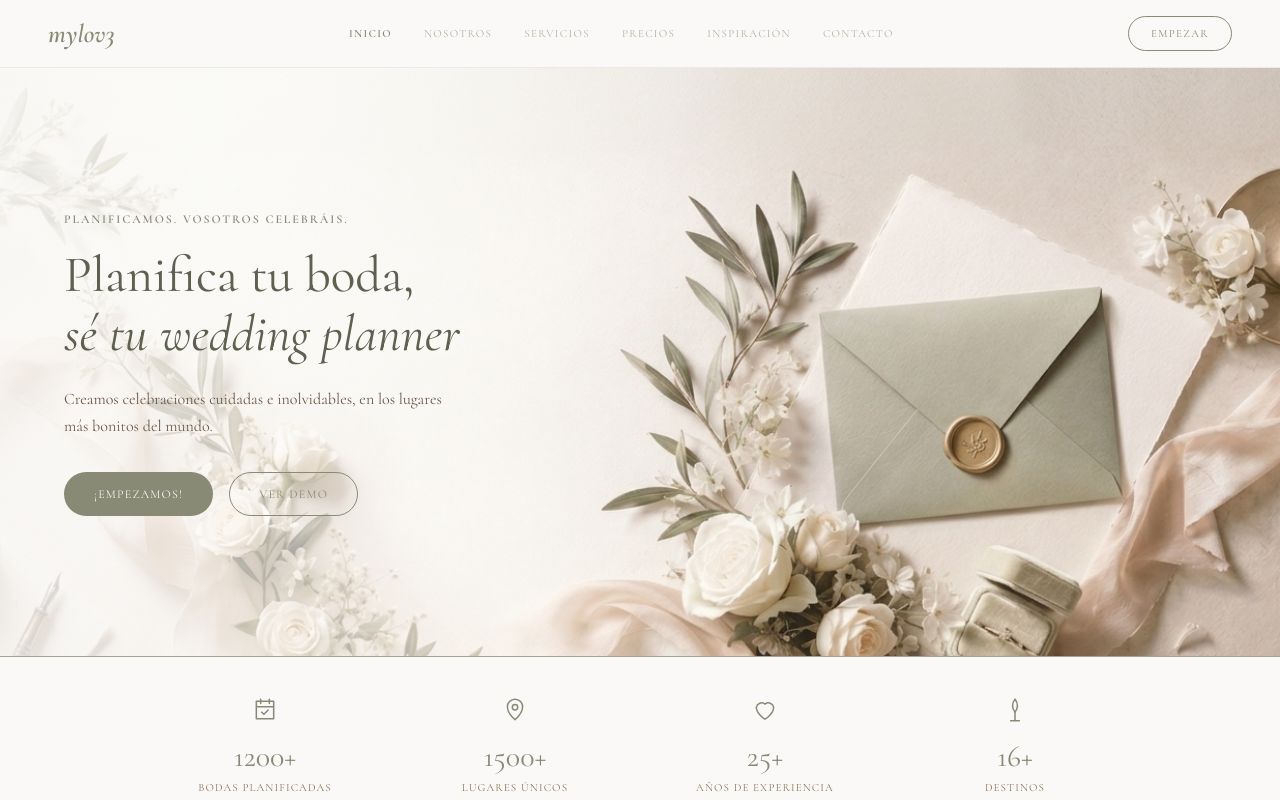
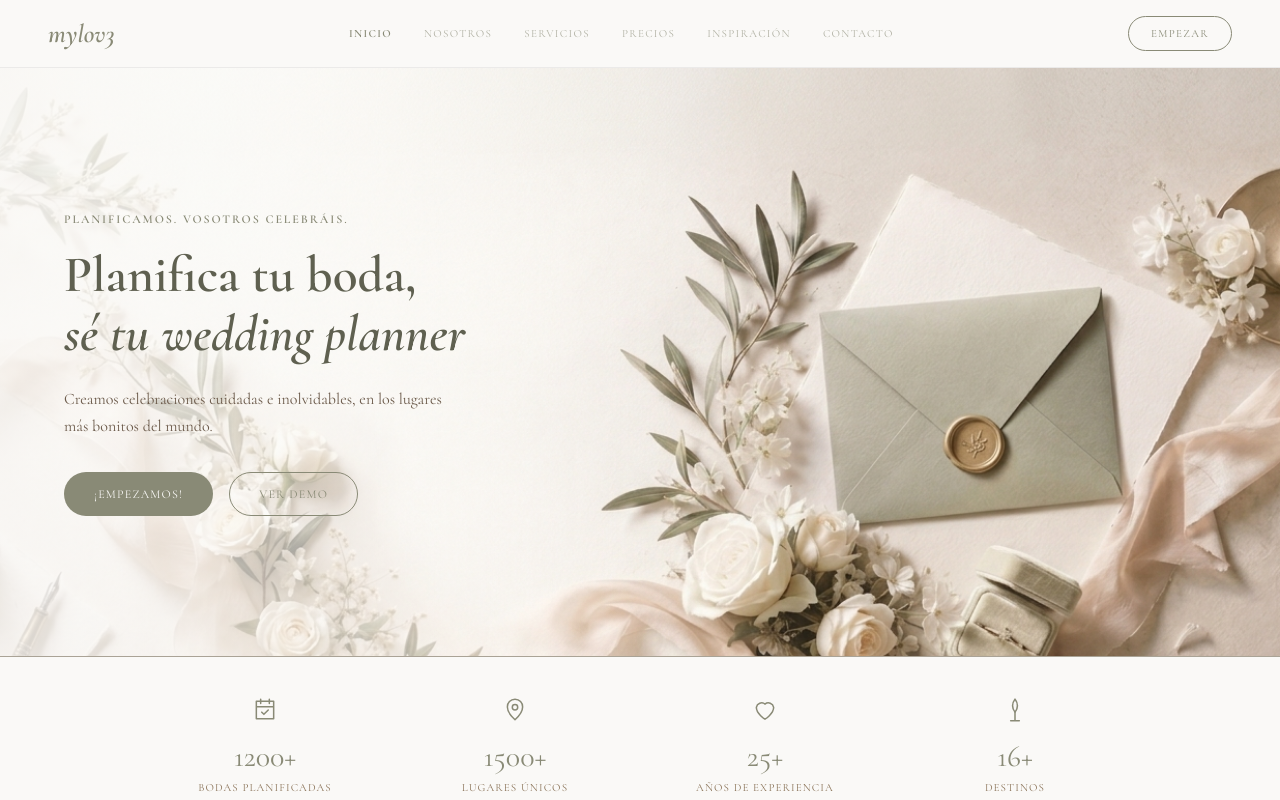
Before and after one commit to bertagracia86/vowed, a Next.js app: page / in a window 1280 px wide. Shown: the top 800 px of the page. Built offline with nearby package versions, Linux system fonts and the light colour scheme.

Commit message:
ajustar peso del titulo hero a semibold

```diff
--- a/app/page.tsx
+++ b/app/page.tsx
@@ -86,7 +86,7 @@ export default function Home() {
         <div style={{ position: 'relative', zIndex: 2, padding: '0 64px', width: '100%' }}>
           <div style={{ maxWidth: 480 }}>
             <span style={{ fontFamily: F, fontSize: 12, letterSpacing: '0.16em', textTransform: 'uppercase', color: BLUE_DARK, fontWeight: 600 }}>Planificamos. Vosotros celebráis.</span>
-            <h2 style={{ fontFamily: F, fontSize: 'clamp(2rem,4vw,3.2rem)', fontWeight: 400, color: '#5f6050', lineHeight: 1.15, margin: '18px 0 22px' }}>
+            <h2 style={{ fontFamily: F, fontSize: 'clamp(2rem,4vw,3.2rem)', fontWeight: 600, color: '#5f6050', lineHeight: 1.15, margin: '18px 0 22px' }}>
               Planifica tu boda,<br /><i>sé tu wedding planner</i>
             </h2>
             <p style={{ fontFamily: F, fontSize: 16, color: '#6b5a4a', lineHeight: 1.7, marginBottom: 32, maxWidth: 400 }}>
```
